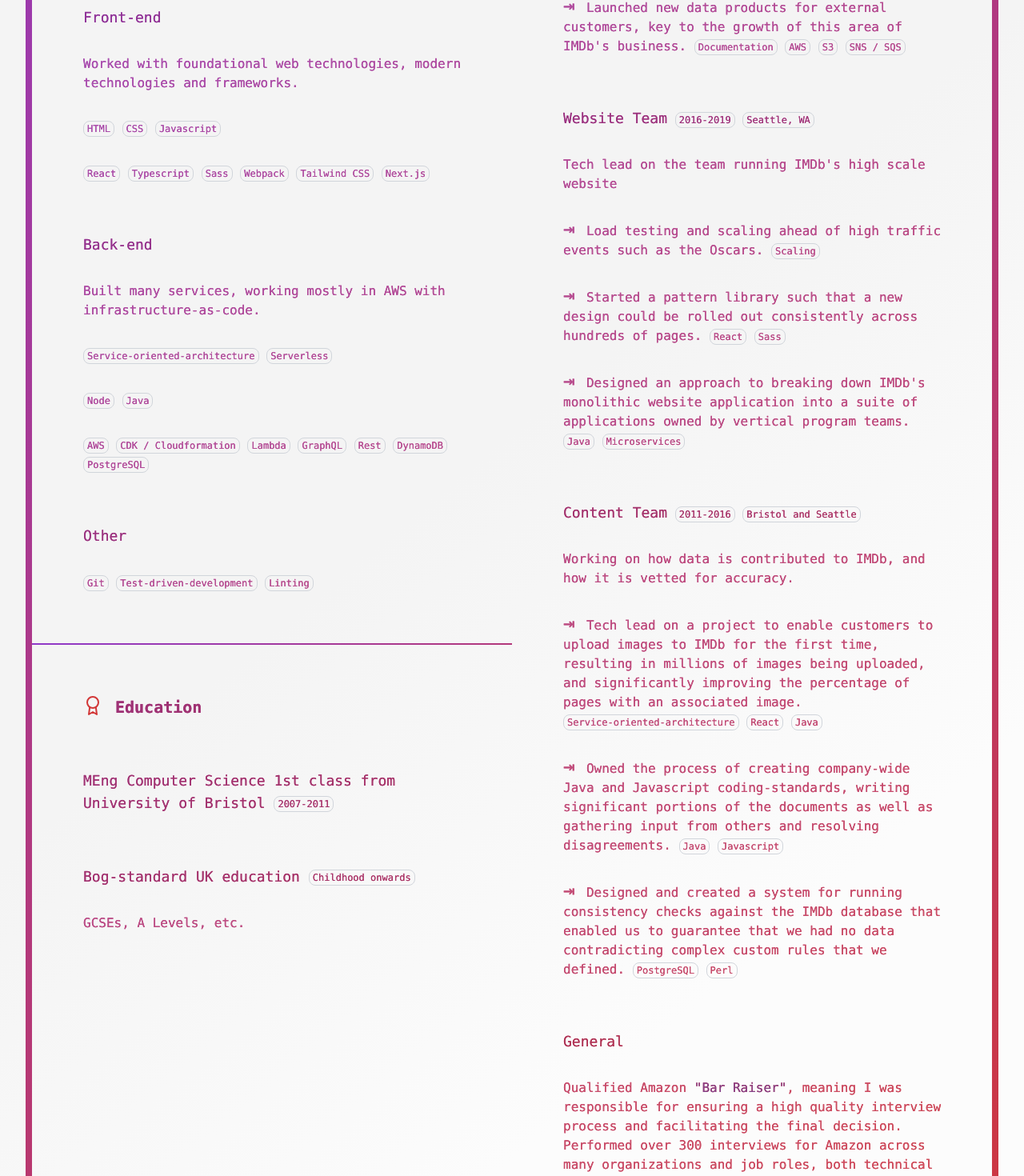
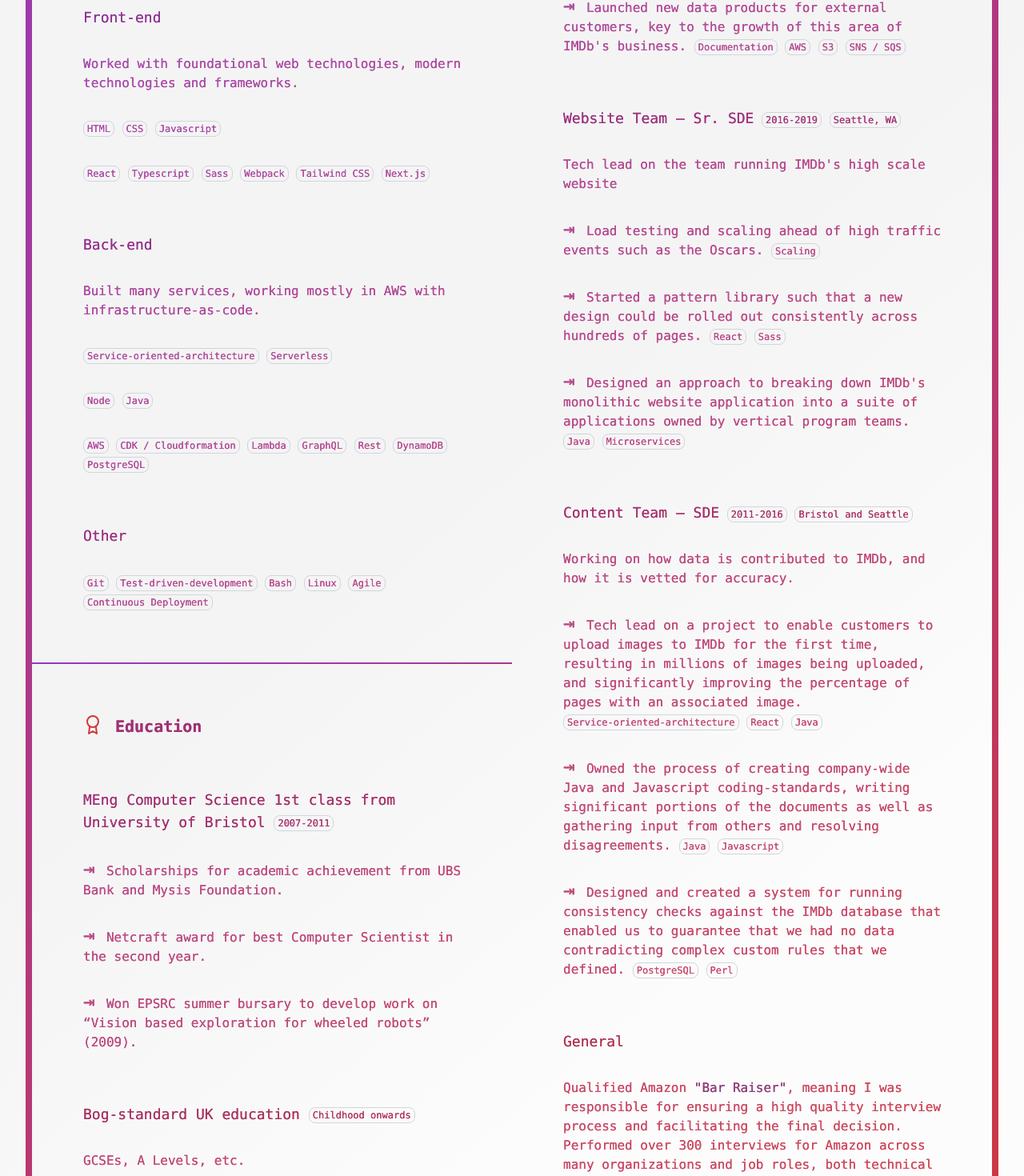
Before and after one commit to mjwbenton/mattb.tech, a Next.js app in the folder website/: page /cv in a window 1280 px wide. Shown: the part 750-2220 px from the top of the page at 80% size. Built offline with nearby package versions, Linux system fonts and the light colour scheme.

Commit message:
Some CV content updates

```diff
--- a/website/pages/cv.tsx
+++ b/website/pages/cv.tsx
@@ -29,7 +29,9 @@
           Work: Amazon/IMDb
         </ContentBoxHeading>
         <Section>
-          <SectionHeading inline>Publishing&nbsp;Team</SectionHeading>
+          <SectionHeading inline>
+            Publishing&nbsp;Team – Sr.&nbsp;SDE
+          </SectionHeading>
           <DetailPill>2019-2021</DetailPill>
           <DetailPill>Bristol, UK</DetailPill>
           <Content>
@@ -58,7 +60,9 @@
           </List>
         </Section>
         <Section>
-          <SectionHeading inline>Website&nbsp;Team</SectionHeading>
+          <SectionHeading inline>
+            Website&nbsp;Team – Sr.&nbsp;SDE
+          </SectionHeading>
           <DetailPill>2016-2019</DetailPill>
           <DetailPill>Seattle, WA</DetailPill>
           <Content>
@@ -86,7 +90,7 @@
           </List>
         </Section>
         <Section>
-          <SectionHeading inline>Content&nbsp;Team</SectionHeading>
+          <SectionHeading inline>Content&nbsp;Team – SDE</SectionHeading>
           <DetailPill>2011-2016</DetailPill>
           <DetailPill>Bristol and Seattle</DetailPill>
           <Content>
@@ -196,7 +200,10 @@
           <Content>
             <DetailPill>Git</DetailPill>
             <DetailPill>Test-driven-development</DetailPill>
-            <DetailPill>Linting</DetailPill>
+            <DetailPill>Bash</DetailPill>
+            <DetailPill>Linux</DetailPill>
+            <DetailPill>Agile</DetailPill>
+            <DetailPill>Continuous Deployment</DetailPill>
           </Content>
         </Section>
       </ContentBox>
@@ -210,6 +217,19 @@
             MEng Computer Science 1st class from University of Bristol
           </SectionHeading>
           <DetailPill>2007-2011</DetailPill>
+          <List>
+            <Item>
+              Scholarships for academic achievement from UBS Bank and Mysis
+              Foundation.
+            </Item>
+            <Item>
+              Netcraft award for best Computer Scientist in the second year.
+            </Item>
+            <Item>
+              Won EPSRC summer bursary to develop work on “Vision based
+              exploration for wheeled robots” (2009).
+            </Item>
+          </List>
         </Section>
         <Section>
           <SectionHeading inline>Bog-standard UK education</SectionHeading>
```
